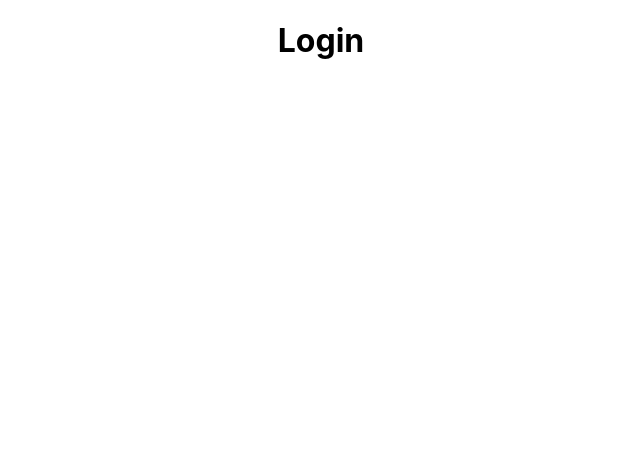
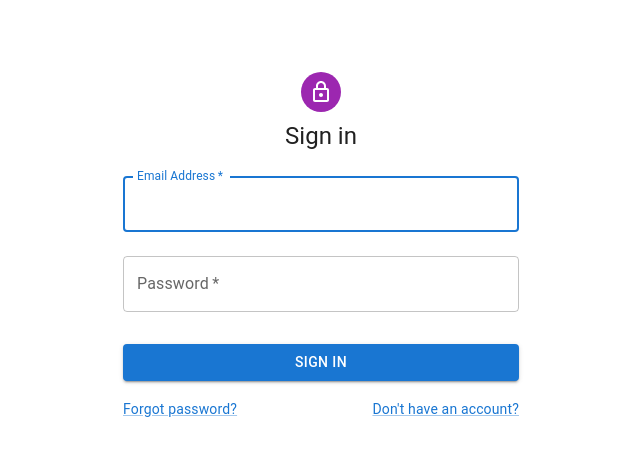
Before and after one commit to v1szk1s/aruba-frontend, a React (Create React App) app in the folder aruba-client/: page /login in a window 1280 px wide. Shown: the top 456 px of the page, without its empty margins (319-959 px from the left). Built offline with nearby package versions, Linux system fonts and the light colour scheme.

Commit message:
react structure

```diff
--- a/aruba-client/package.json
+++ b/aruba-client/package.json
@@ -5,10 +5,12 @@
   "dependencies": {
     "@emotion/react": "^11.11.1",
     "@emotion/styled": "^11.11.0",
+    "@mui/icons-material": "^5.14.15",
     "@mui/material": "^5.14.15",
     "@testing-library/jest-dom": "^5.17.0",
     "@testing-library/react": "^13.4.0",
     "@testing-library/user-event": "^13.5.0",
+    "axios": "^1.6.0",
     "react": "^18.2.0",
     "react-dom": "^18.2.0",
     "react-router-dom": "^6.17.0",
--- a/aruba-client/src/pages/home/home.js
+++ b/aruba-client/src/pages/home/home.js
@@ -3,7 +3,7 @@
 function Home() {
 
   return (
-    <div>home</div>
+    <div>Home</div>
   )
 }
 
--- a/aruba-client/src/pages/login/login.js
+++ b/aruba-client/src/pages/login/login.js
@@ -1,11 +1,94 @@
-import React from 'react'
+import * as React from "react";
+import Avatar from "@mui/material/Avatar";
+import Button from "@mui/material/Button";
+import CssBaseline from "@mui/material/CssBaseline";
+import TextField from "@mui/material/TextField";
+import FormControlLabel from "@mui/material/FormControlLabel";
+import Checkbox from "@mui/material/Checkbox";
+import Link from "@mui/material/Link";
+import Grid from "@mui/material/Grid";
+import Box from "@mui/material/Box";
+import LockOutlinedIcon from "@mui/icons-material/LockOutlined";
+import Typography from "@mui/material/Typography";
+import Container from "@mui/material/Container";
+import { createTheme, ThemeProvider } from "@mui/material/styles";
+
+const defaultTheme = createTheme();
+
+function handleSubmit(event) {
+  console.log("submit");
+}
 
 function Login() {
   return (
-    <div>
-        <h1>Login</h1>
-    </div>
-  )
+    <ThemeProvider theme={defaultTheme}>
+      <Container component="main" maxWidth="xs">
+        <CssBaseline />
+        <Box
+          sx={{
+            marginTop: 8,
+            display: "flex",
+            flexDirection: "column",
+            alignItems: "center",
+          }}
+        >
+          <Avatar sx={{ m: 1, bgcolor: "secondary.main" }}>
+            <LockOutlinedIcon />
+          </Avatar>
+          <Typography component="h1" variant="h5">
+            Sign in
+          </Typography>
+          <Box
+            component="form"
+            onSubmit={handleSubmit}
+            noValidate
+            sx={{ mt: 1 }}
+          >
+            <TextField
+              margin="normal"
+              required
+              fullWidth
+              id="email"
+              label="Email Address"
+              name="email"
+              autoComplete="email"
+              autoFocus
+            />
+            <TextField
+              margin="normal"
+              required
+              fullWidth
+              name="password"
+              label="Password"
+              type="password"
+              id="password"
+              autoComplete="current-password"
+            />
+            <Button
+              type="submit"
+              fullWidth
+              variant="contained"
+              sx={{ mt: 3, mb: 2 }}
+            >
+              Sign In
+            </Button>
+            <Grid container>
+            <Grid item>
+              <Link href="#" variant="body2">
+                Forgot password?
+              </Link>
+            </Grid>
+              <Grid item xs style={{ textAlign: 'right' }}>
+                <Link href="#" variant="body2">
+                  {"Don't have an account?"}
+                </Link>
+              </Grid>
+            </Grid>
+          </Box>
+        </Box>
+      </Container>
+    </ThemeProvider>
+  );
 }
 
-export default Login
+export default Login;
```
Also changed, not shown: aruba-client/src/components/menu/menu.js (added, +9 -0 lines), aruba-client/src/components/menu/menu.css (added), 1 other file (tests, documents, lock files or other folders).
